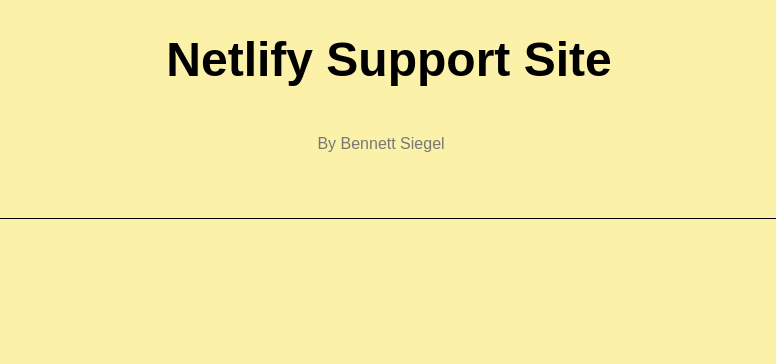
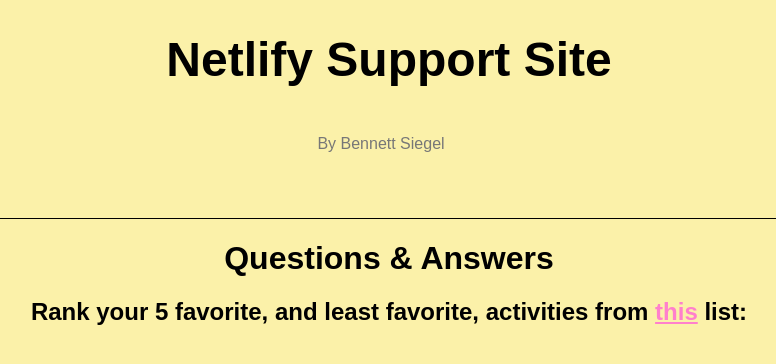
Before and after one commit to siegbenn/netlify-support, a Jekyll site: the page built from index.md, in a window 1280 px wide. Shown: the top 364 px of the page, without its empty margins (251-1027 px from the left). Built offline with Jekyll 4.4.1, drawn with Linux system fonts in a browser that asks for light colours.

Commit message:
Added first question.

```diff
--- a/_config.yml
+++ b/_config.yml
@@ -19,8 +19,8 @@ author: Bennett Siegel
 description: > # this means to ignore newlines until "baseurl:"
   This is a sample static site built for the Netlify support
   engineer interview.
-baseurl: "" # the subpath of your site, e.g. /blog
-url: "" # the base hostname & protocol for your site, e.g. http://example.com
+baseurl: "/" # the subpath of your site, e.g. /blog
+url: "https://netlify.budgog.com" # the base hostname & protocol for your site, e.g. http://example.com
 
 # Build settings
 markdown: kramdown
--- a/_layouts/home.html
+++ b/_layouts/home.html
@@ -9,7 +9,11 @@
     <link href="favicon.ico?" rel="shortcut icon" type="image/x-icon">
     <link rel="stylesheet" href="css/tachyons.min.css">
     <title>I am Bennett.</title>
-    <body class="bg-light-yellow Athelas">
+    <body class="bg-light-yellow">
         {% include header.html %}
+        <div class="tc">
+        <h1>Questions & Answers</h1>
+        <h2>Rank your 5 favorite, and least favorite, activities from <a class="pink" href="https://gist.github.com/fool/b0f254ff8c72a5765b6a9138249789d6">this</a> list:</h2>
+        </div>
     </body>
 </html>
```
